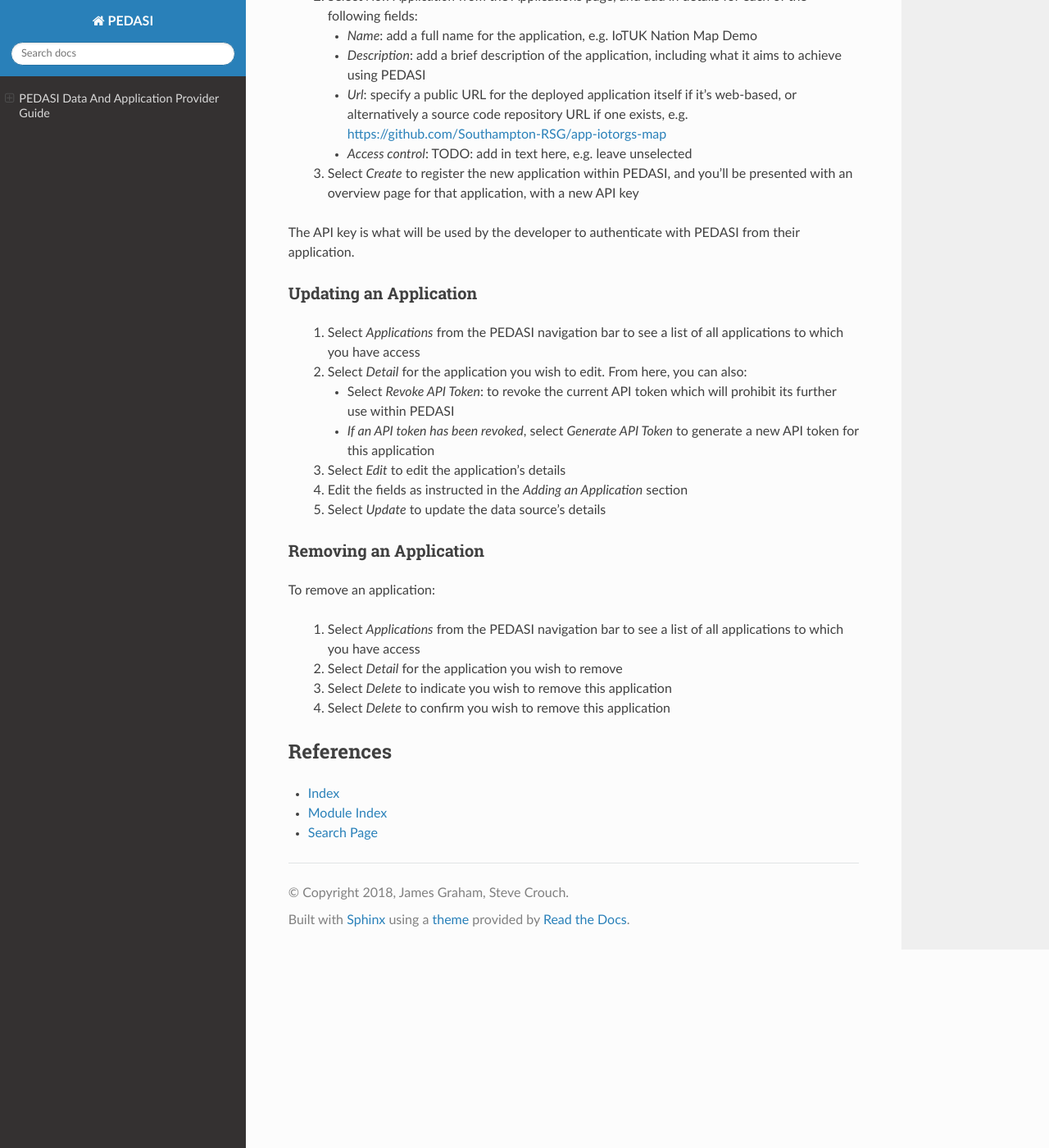
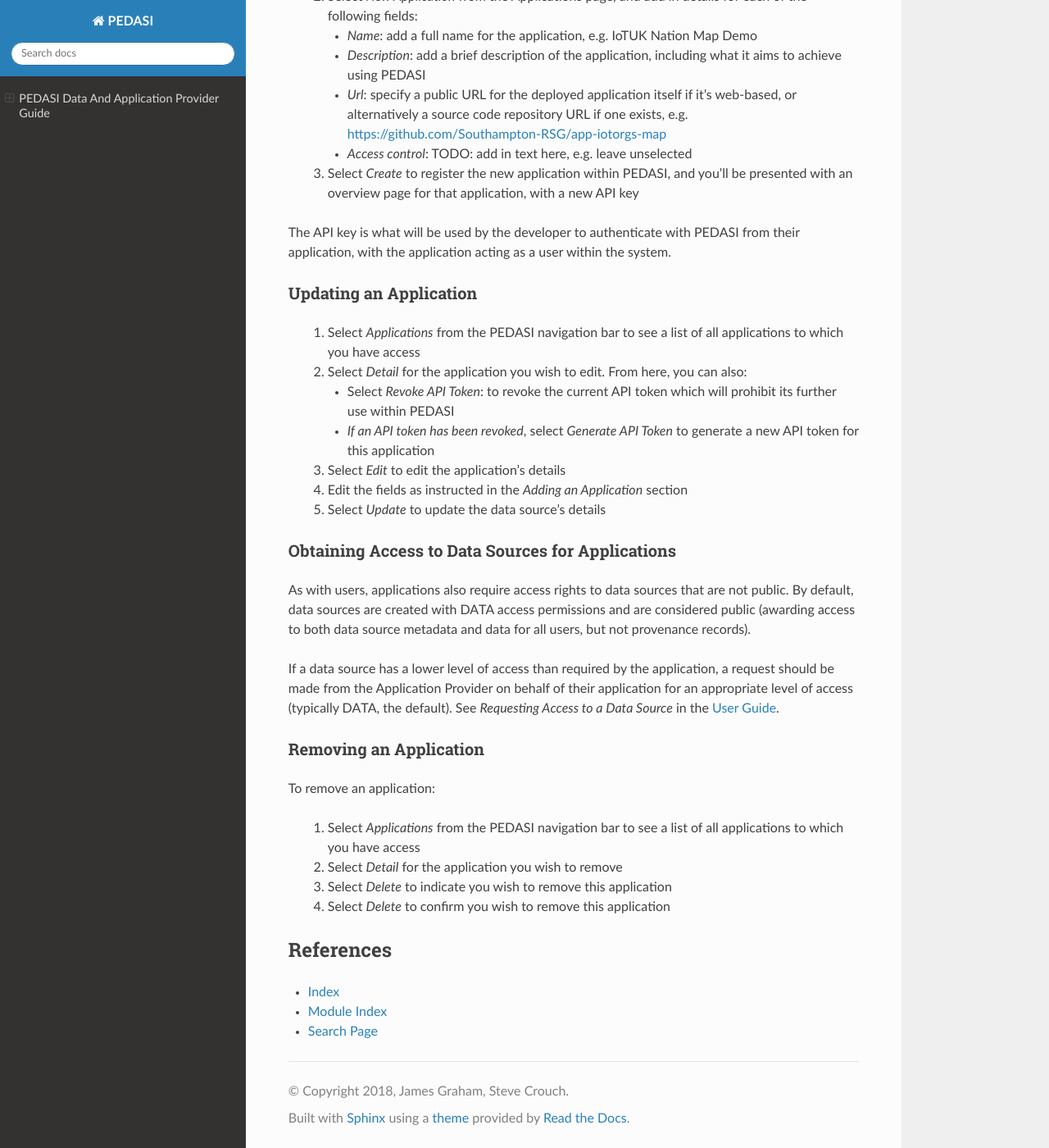
Before and after one commit to tiferrei/PEDASI, a Sphinx documentation site: the page built from docs/source/guide_provider.rst, in a window 1280 px wide and 1400 px high, scrolled down 3726 px. Shown: the whole window at 82% size. Built offline with Sphinx 7.4.7 and the Read the Docs theme 2.0.0, drawn with Linux system fonts in a browser that asks for light colours; the version number could not be read and is left out; some of the changed text lies outside the part shown.

Commit message:
Add getting access to data sources, clarification on user/app identities for approval

```diff
--- a/docs/source/guide_provider.rst
+++ b/docs/source/guide_provider.rst
@@ -42,7 +42,7 @@ To add a new data source:
     - *Plugin name*: select an appropriate data connector to interface with this API, e.g. DataSetConnector
     - *Licence*: select an appropriate licence from those available in the dropdown list, e.g. Open Database Licence.
     - *Is encrypted*: select this if the data supplied from the data source is partially or fully encrypted, e.g. leave unselected
-    - *Public permission level*: see the *Requesting Access to a Data Source* section in the :doc:`User Guide<guide_user>` for a breakdown of the different levels of access you can specify for a data source. e.g. DATA
+    - *Public permission level*: see the *Requesting Access to a Data Source* section in the :doc:`User Guide<guide_user>` for a breakdown of the different levels of access you can specify for a data source. e.g. DATA (which is the default)
     - *Prov exempt*: select this if user activity tracking should be enabled for this data source, e.g. leave unselected
 
  3. Then select 'Create' to create this data source, and you'll be presented with an overview page for that data source.
@@ -99,7 +99,7 @@ If you need to add a new type of licence for a data source:
 Approving Data Access Requests
 ^^^^^^^^^^^^^^^^^^^^^^^^^^^^^^
 
-To approve user requests for amended access rights to data sources:
+To approve user or application requests for amended access rights to data sources:
 
  1. Select *Data Sources* from the navigation bar to see a list of all data sources to which you have access
  2. Select *Detail* for the data source you wish to manage access on
@@ -134,7 +134,7 @@ To add a new application:
 
  3. Select *Create* to register the new application within PEDASI, and you'll be presented with an overview page for that application, with a new API key
 
-The API key is what will be used by the developer to authenticate with PEDASI from their application.
+The API key is what will be used by the developer to authenticate with PEDASI from their application, with the application acting as a user within the system.
 
 
 Updating an Application
@@ -149,6 +149,14 @@ Updating an Application
  3. Select *Edit* to edit the application's details
  4. Edit the fields as instructed in the *Adding an Application* section
  5. Select *Update* to update the data source's details
+
+
+Obtaining Access to Data Sources for Applications
+^^^^^^^^^^^^^^^^^^^^^^^^^^^^^^^^^^^^^^^^^^^^^^^^^
+
+As with users, applications also require access rights to data sources that are not public. By default, data sources are created with DATA access permissions and are considered public (awarding access to both data source metadata and data for all users, but not provenance records).
+
+If a data source has a lower level of access than required by the application, a request should be made from the Application Provider on behalf of their application for an appropriate level of access (typically DATA, the default). See *Requesting Access to a Data Source* in the :doc:`User Guide<guide_user>`.
 
 
 Removing an Application
```
